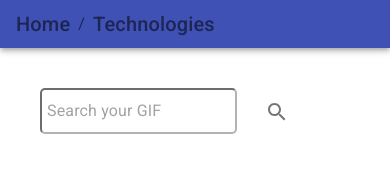
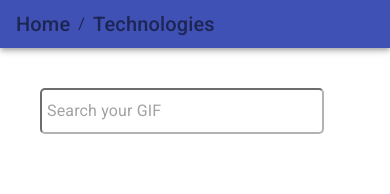
Before and after one commit to paula-carrano/gifBrowser_App, a React (Create React App) app: page / in a window 390 px wide. Shown: the top 194 px of the page. Built offline with nearby package versions, Linux system fonts and the light colour scheme.

Commit message:
responsive

```diff
--- a/src/screens/Home/index.tsx
+++ b/src/screens/Home/index.tsx
@@ -1,5 +1,5 @@
 import React, { FC, useState, useContext } from 'react';
-import { Grid, GridList, GridListTile, Typography, InputBase, IconButton } from '@material-ui/core';
+import { Grid, GridList, GridListTile, Typography, InputBase, IconButton, Hidden } from '@material-ui/core';
 import SearchIcon from '@material-ui/icons/Search';
 import { CardGif, AlertGif } from './components';
 import { search_Gif } from '../../services/gifSearch';
@@ -40,13 +40,14 @@ const Home: FC = () => {
 
     return (
         <div>
-            <Grid container spacing={2}>
-                <Grid item sm={12} md={11} >
+            <Grid container spacing={1}>
+                <Grid item xs={11} md={11} >
                     <InputBase
                         className="input_search"
                         placeholder="Search your GIF"
                         fullWidth
                         value={searchInput}
+                        name="searInput"
                         onKeyPress={onKeyPressHandler}
                         onChange={(e) => handleInputChange(e)}
                         inputProps={{
@@ -54,28 +55,31 @@ const Home: FC = () => {
                         }}
                     />
                 </Grid>
-                <Grid item sm={12} md={1} >
-                    <IconButton onClick={handleOnClick} aria-label="search">
-                        <SearchIcon />
-                    </IconButton>
-                </Grid>
+                <Hidden only='xs'>
+                    <Grid item xs={1} md={1} >
+                        <IconButton onClick={handleOnClick} aria-label="search">
+                            <SearchIcon />
+                        </IconButton>
+                    </Grid>
+                </Hidden>
             </Grid>
-            <Typography variant="h3" component="h2" gutterBottom>
+            <Typography variant="h5" component="h3" className="principal_title">
                 {titleGif}
             </Typography>
-            <GridList cellHeight={300} cols={5}>
+            <Grid container spacing={1}>
                 {
                     gifSearched ? (
                         gifSearched.map(g => {
                             return (
-                                <GridListTile key={g.id}>
+                                <Grid container item xs={12} md={3} key={g.id}>
                                     <CardGif data={g} />
-                                </GridListTile>
+                                </Grid>
                             )
                         }))
                         : <AlertGif />
                 }
-            </GridList>
+
+            </Grid>
         </div >
     );
 
--- a/src/screens/Home/styles.css
+++ b/src/screens/Home/styles.css
@@ -3,3 +3,8 @@
     padding: 5px;
     border-radius: 5px;
 }
+.principal_title{
+    display: flex;
+    justify-content: center;
+    padding: 10px;
+}
```
